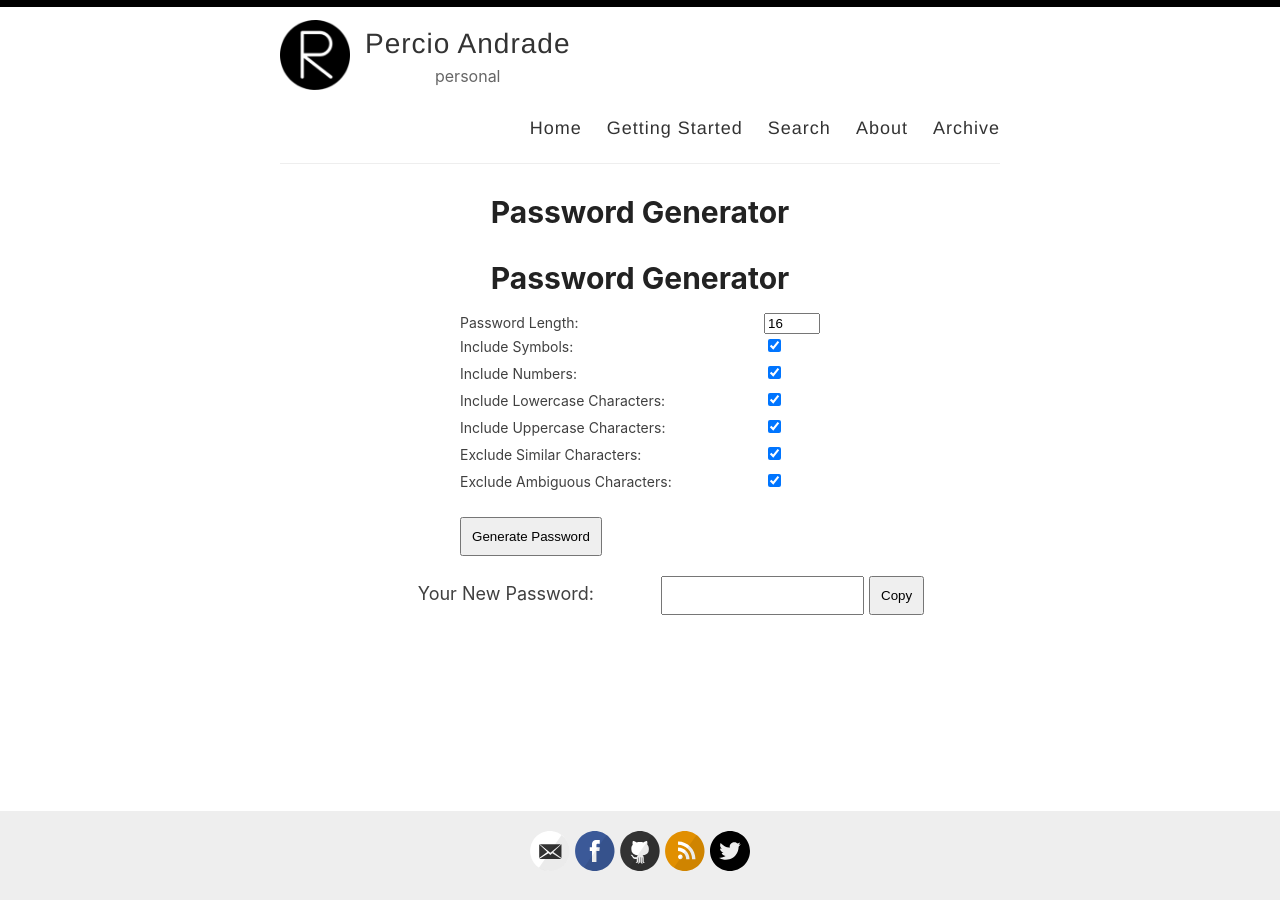
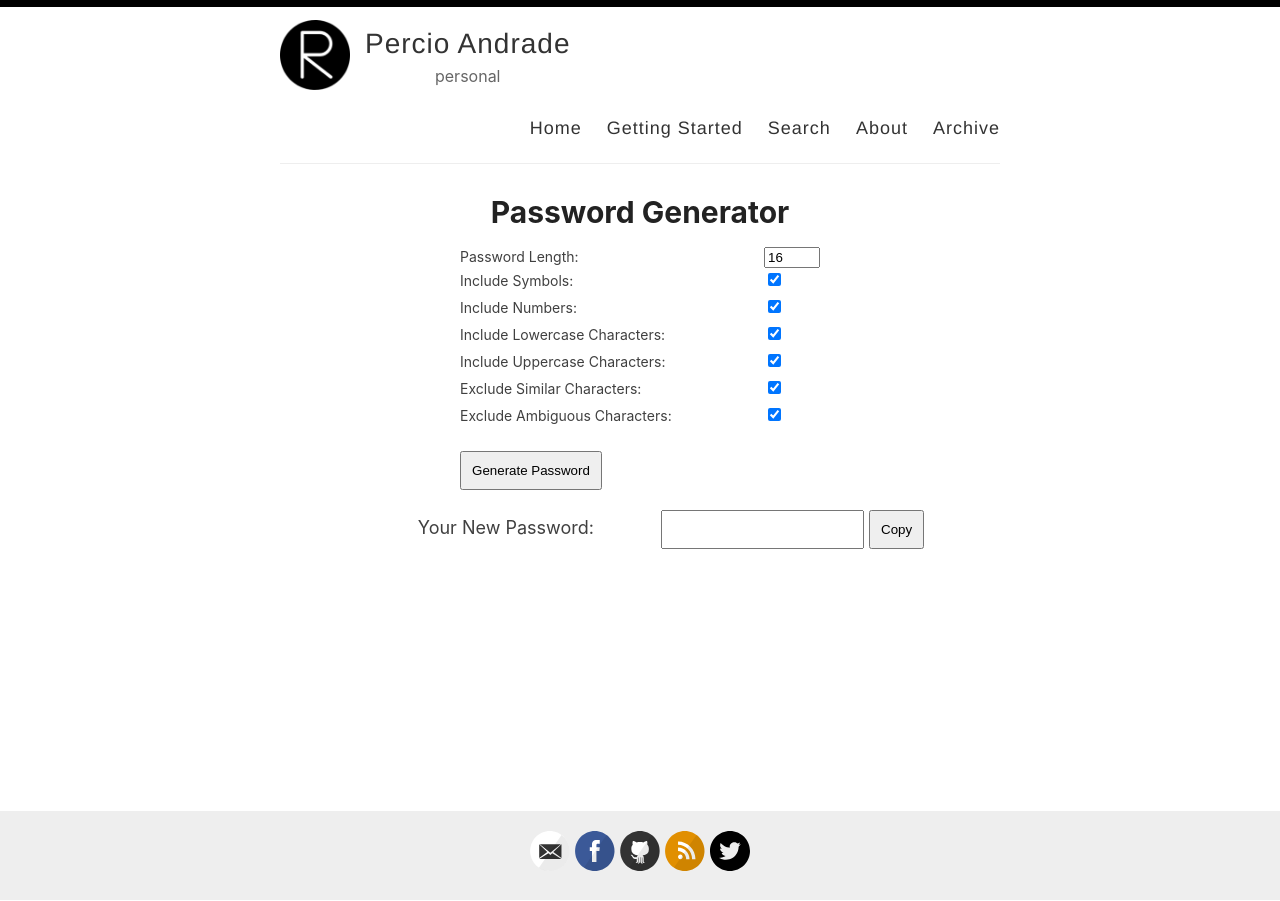
Before and after one commit to percioandrade/percioandrade.github.io, a Jekyll site: the page built from _pages/password.html, in a window 1280 px wide. Built offline with Jekyll 4.4.1, drawn with Linux system fonts in a browser that asks for light colours.

Commit message:
layout updates

```diff
--- a/_pages/password.html
+++ b/_pages/password.html
@@ -49,8 +49,6 @@ permalink: /password/
     </style>
 </head>
 <body>
-    <h1>Password Generator</h1>
-
     <div id="formContainer">
         <form class="form">
             <label for="passwordLength">Password Length:</label>
```
